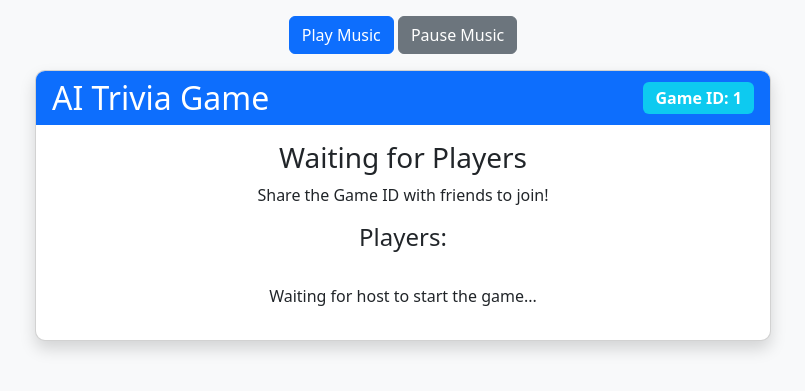
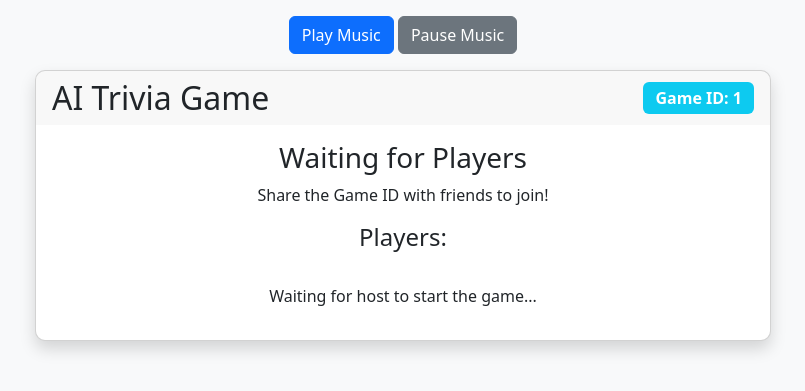
Before and after one commit to zml1997-stl/ai-trivia, a Flask app: template templates/game.html in a window 1280 px wide. Shown: the top 391 px of the page, without its empty margins (237-1042 px from the left). Run offline with Flask 3, Linux system fonts and the light colour scheme; the template is opened without the code that fills it: most values are stand-ins (such as "Sample title", 1, 10 or a date in 2020); some libraries are stand-ins or nearby versions.

Commit message:
Update game.html

```diff
--- a/templates/game.html
+++ b/templates/game.html
@@ -9,19 +9,27 @@
     <script src="https://cdn.socket.io/4.5.4/socket.io.min.js"></script>
 </head>
 <body>
+    <div class="stars">
+        {% for i in range(50) %}
+            <div class="star" style="top: {{ range(0, 100) | random }}%; left: {{ range(0, 100) | random }}%; animation-delay: {{ range(0, 2) | random }}s;"></div>
+        {% endfor %}
+    </div>
+
     <audio id="background-music" autoplay loop muted>
         <source src="{{ url_for('static', filename='music.mp3') }}" type="audio/mpeg">
     </audio>
+
     <!-- Play/Pause Buttons -->
     <div class="text-center my-3">
         <button id="playButton" class="btn btn-primary">Play Music</button>
         <button id="pauseButton" class="btn btn-secondary">Pause Music</button>
     </div>
+
     <div class="container">
         <div class="row justify-content-center mt-3">
             <div class="col-lg-8">
                 <div class="card shadow">
-                    <div class="card-header bg-primary text-white">
+                    <div class="card-header">
                         <div class="d-flex justify-content-between align-items-center">
                             <h2 class="mb-0">AI Trivia Game</h2>
                             <div>
@@ -42,7 +50,7 @@
                                 </ul>
                             </div>
                             {% if is_host %}
-                            <button id="start-game-btn" class="btn btn-lg btn-success">Start Game</button>
+                            <button id="start-game-btn" class="btn btn-success btn-lg">Start Game</button>
                             {% else %}
                             <p>Waiting for host to start the game...</p>
                             {% endif %}
@@ -574,7 +582,7 @@
     </script>
     <script>
         // Ensure the audio element is defined
-    const audioElement = new Audio('your-audio-file-path.mp3'); // Replace with your audio file path
+        const audioElement = new Audio('{{ url_for("static", filename="music.mp3") }}');
 
         // Select the buttons after DOM is fully loaded
         document.addEventListener("DOMContentLoaded", function() {
```
Lines whose indentation alone changed are shown as unchanged.
